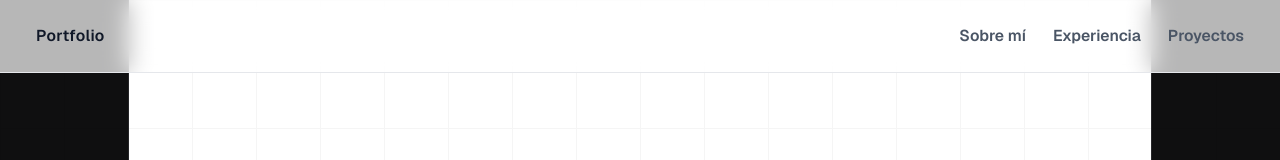
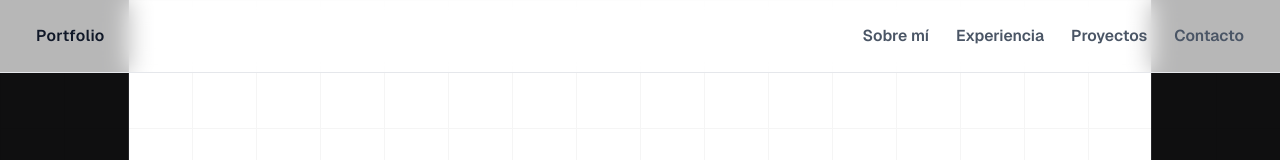
Before and after one commit to RodrigoPrograma/Portafolio-Rodrigo, a React (Vite) app in the folder Rodrigo-portfolio/: page / in a window 1280 px wide. Shown: the top 160 px of the page. Built offline with nearby package versions, Linux system fonts and the light colour scheme.

Commit message:
fix: updated navbar

```diff
--- a/Rodrigo-portfolio/src/components/layout/navbar.tsx
+++ b/Rodrigo-portfolio/src/components/layout/navbar.tsx
@@ -22,7 +22,7 @@ export default function Navbar() {
                 Sobre mí
               </a>
               <a
-                href="mailto:ralonzo1337@gmail.com"
+                href="#experience"
                 className="transition hover:text-black"
               >
                 Experiencia
@@ -33,6 +33,12 @@ export default function Navbar() {
               >
                 Proyectos
               </a>
+              <a
+                href="mailto:ralonzo1337@gmail.com"
+                className="transition hover:text-black"
+              >
+                Contacto
+              </a>
             </nav>
 
           </div>
```
